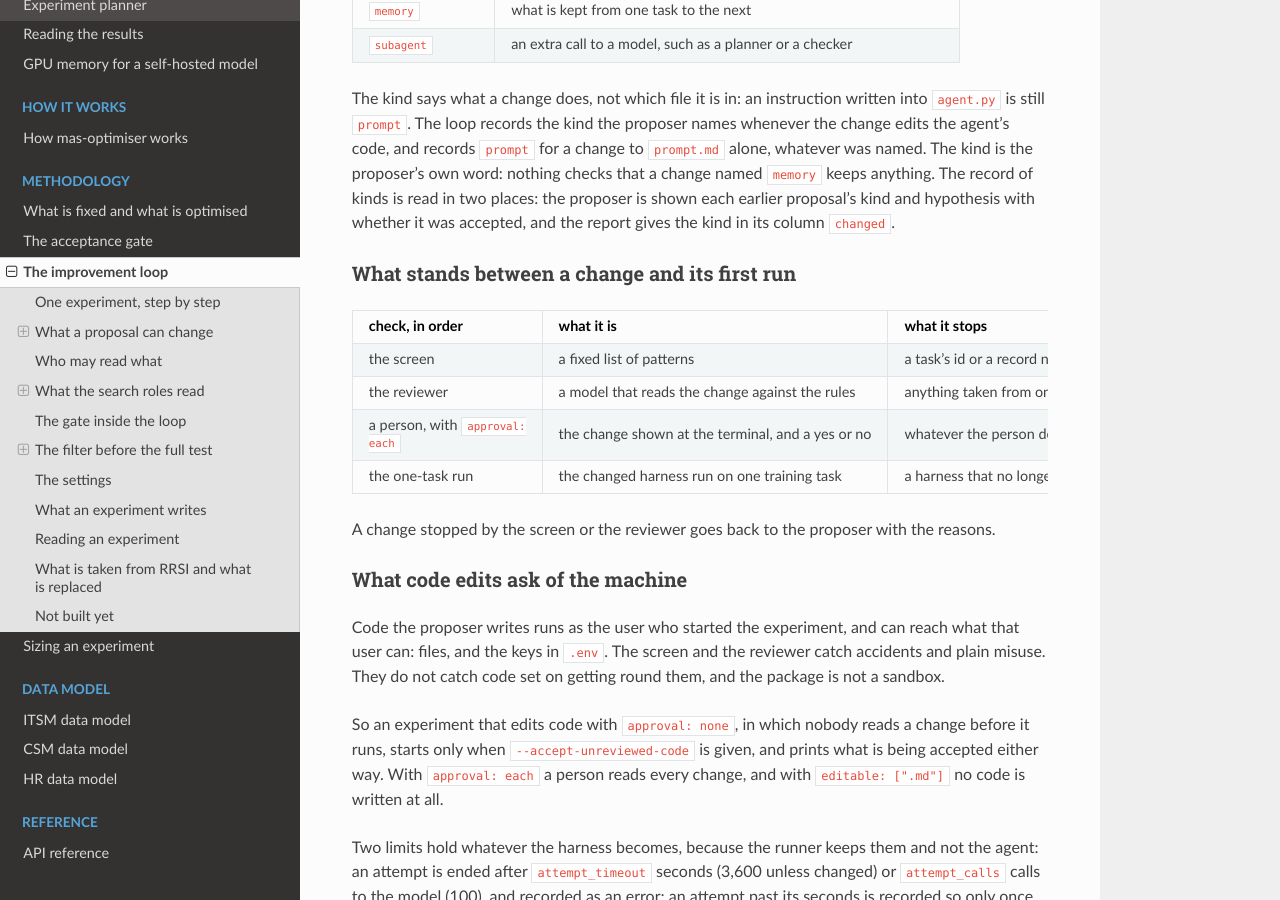
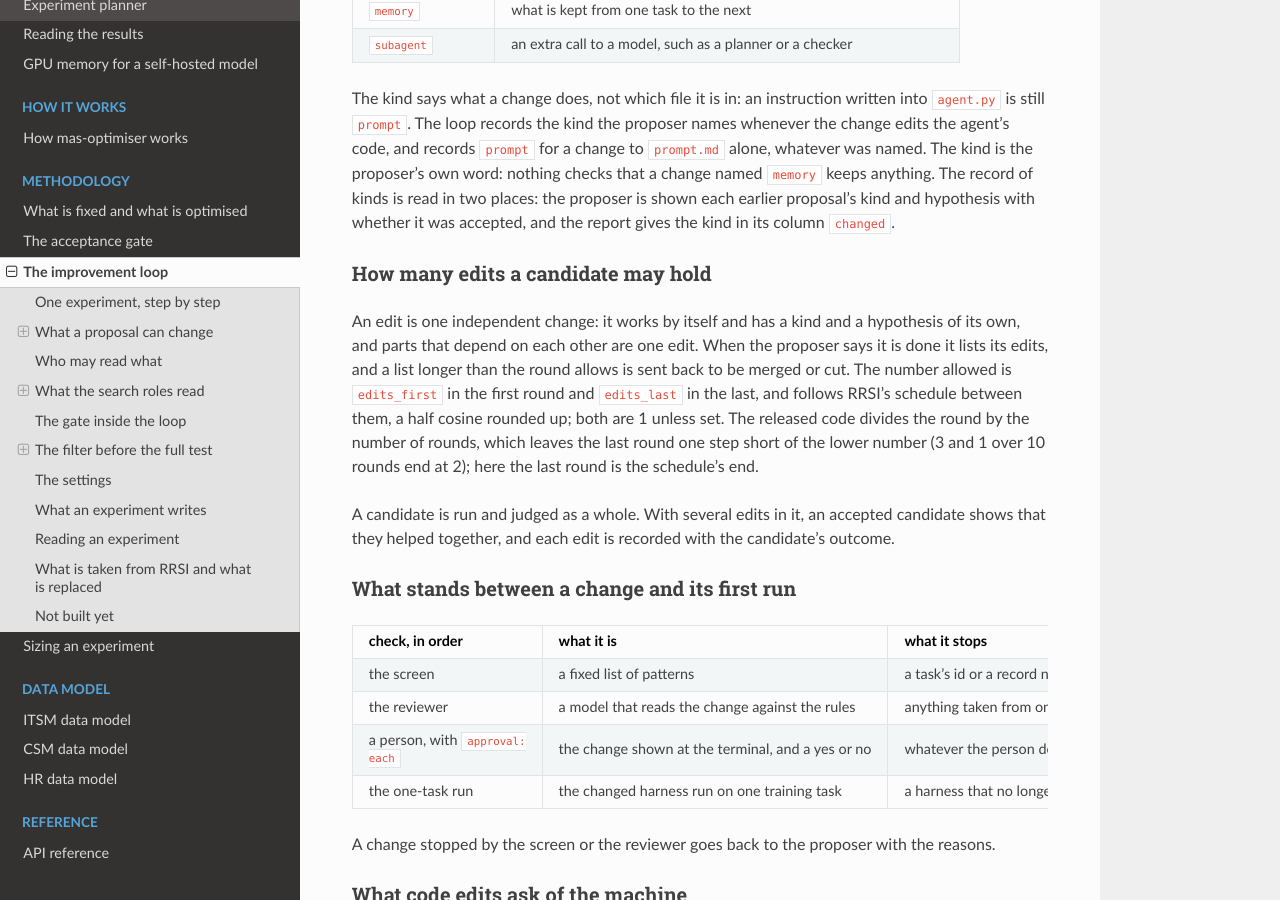
Before and after one commit to muck-or-mack/mas-optimiser, a Sphinx documentation site: the page built from docs/methodology/improvement-loop.md, in a window 1280 px wide and 900 px high, scrolled down 2170 px. Built offline with Sphinx 7.4.7 and the Read the Docs theme 3.1.0, drawn with Linux system fonts in a browser that asks for light colours; some of the changed text lies outside the part shown.

Commit message:
settings for how many edits a candidate may hold, first round and last

```diff
--- a/docs/_static/planner.html
+++ b/docs/_static/planner.html
@@ -283,6 +283,8 @@ const OTHER = [
   ["What is recorded", "prompt_caching", "Bill input that repeats at the cheaper cache rate. Anthropic models only.", "true"],
   ["What is recorded", "label", "A word added to the name of the results folder.", "not set"],
   ["What is recorded", "out", "The results folder of a run. Read by run only.", "not set"],
+  ["The improvement loop", "edits_first", "The most independent edits one candidate may hold in the first round.", "1"],
+  ["The improvement loop", "edits_last", "The same in the last round; the rounds between go from the one number to the other.", "1"],
   ["The improvement loop", "filter_threshold", "Points above the current harness a candidate must score on the filter's tasks to go on.", "0"],
   ["The improvement loop", "pool_pick", "How the pool is picked from the training tasks ranked by score: spread or ends.", "spread"],
   ["The improvement loop", "editable", "The types of file a proposal may edit: .md is the agent's text, .py its code.", "['.md', '.py']"],
--- a/docs/methodology/improvement-loop.md
+++ b/docs/methodology/improvement-loop.md
@@ -102,6 +102,22 @@ the proposer's own word: nothing checks that a change named `memory` keeps
 anything. The record of kinds is read in two places: the proposer is shown
 each earlier proposal's kind and hypothesis with whether it was accepted,
 and the report gives the kind in its column `changed`.
+
+### How many edits a candidate may hold
+
+An edit is one independent change: it works by itself and has a kind and a
+hypothesis of its own, and parts that depend on each other are one edit.
+When the proposer says it is done it lists its edits, and a list longer
+than the round allows is sent back to be merged or cut. The number allowed
+is `edits_first` in the first round and `edits_last` in the last, and
+follows RRSI's schedule between them, a half cosine rounded up; both are 1
+unless set. The released code divides the round by the number of rounds,
+which leaves the last round one step short of the lower number (3 and 1
+over 10 rounds end at 2); here the last round is the schedule's end.
+
+A candidate is run and judged as a whole. With several edits in it, an
+accepted candidate shows that they helped together, and each edit is
+recorded with the candidate's outcome.
 
 ### What stands between a change and its first run
 
@@ -364,9 +380,9 @@ take no part until the end.
 
 An experiment file holds the settings of `mas-optimiser run` (the model,
 the domains, the attempts and so on) and those only `evolve` reads: `split`,
-`harness`, `proposer_model`, `rounds`, `candidates`, `alpha`,
-`filter_share`, `filter_threshold`, `pool_share`, `pool_pick`, `editable`
-and `approval`. [Experiment settings](../settings.md) gives each one's
+`harness`, `proposer_model`, `rounds`, `candidates`, `edits_first`,
+`edits_last`, `alpha`, `filter_share`, `filter_threshold`, `pool_share`,
+`pool_pick`, `editable` and `approval`. [Experiment settings](../settings.md) gives each one's
 meaning, its default and what changing it does, and
 `configs/experiments/template.yaml` lists them all to copy.
 
```
Also changed, not shown: other parts of docs/methodology/improvement-loop.md (+11 -11 lines), README.md (+3 -2 lines), docs/settings.md (+20 -0 lines), 7 other files.
